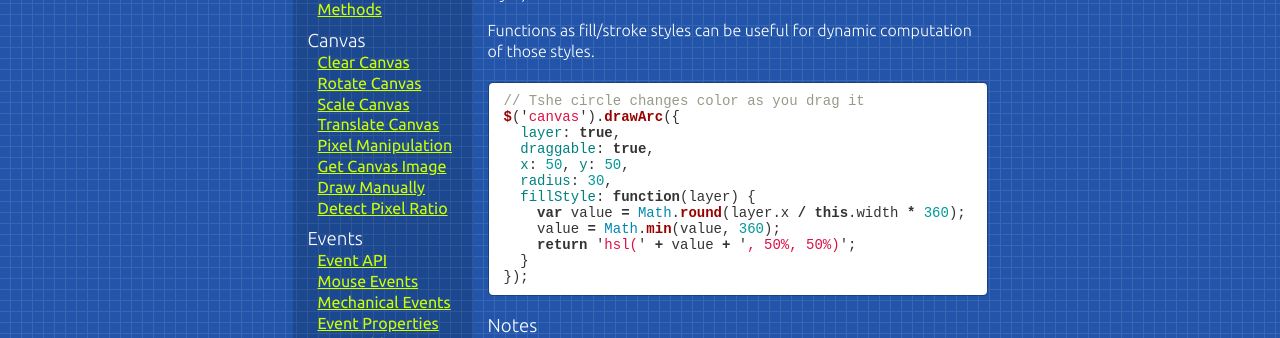
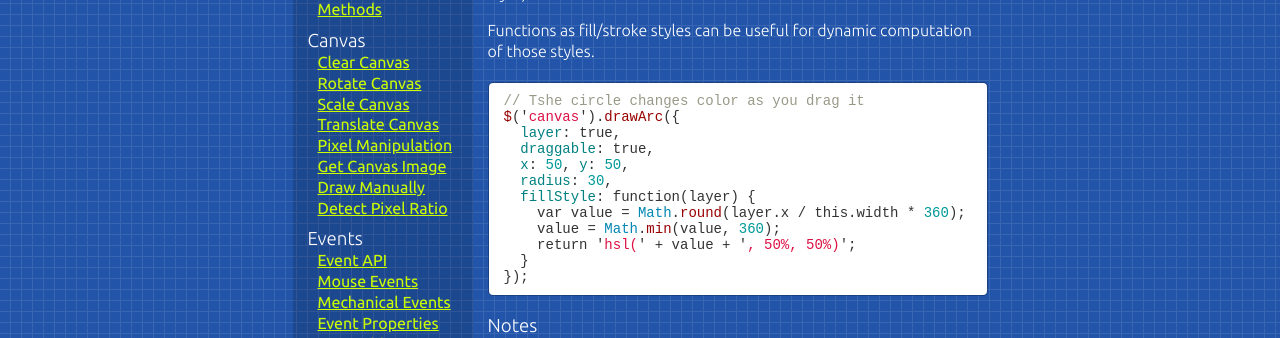
Before and after one commit to caleb531/jcanvas-website, a Jekyll site: the page built from _docs/functions.md, in a window 1280 px wide. Shown: the part 282-620 px from the top of the page. Built offline with Jekyll 4.4.1, drawn with Linux system fonts in a browser that asks for light colours; some web fonts are replaced.

Commit message:
Remove all bold formatting from code blocks
Oxygen Mono, the font used for code on the site, only supports a
single font weight, so a bold font weight could never be seen
anyway.

```diff
--- a/_sass/_code.scss
+++ b/_sass/_code.scss
@@ -60,12 +60,10 @@ div.highlighter-rouge {
 .highlight {
   .c     { color: #998; } // Comment
   .err   { color: #a61717; background-color: #e3d2d2; } // Error
-  .k     { font-weight: bold; } // Keyword
-  .o     { font-weight: bold; } // Operator
   .cm    { color: #998; } // Comment.Multiline
-  .cp    { color: #999; font-weight: bold; } // Comment.Preproc
+  .cp    { color: #999; } // Comment.Preproc
   .c1    { color: #998; } // Comment.Single
-  .cs    { color: #999; font-weight: bold; } // Comment.Special
+  .cs    { color: #999; } // Comment.Special
   .gd    { color: #000; background-color: #fdd; } // Generic.Deleted
   .gd .x { color: #000; background-color: #faa; } // Generic.Deleted.Specific
   .gr    { color: #a00; } // Generic.Error
@@ -74,27 +72,21 @@ div.highlighter-rouge {
   .gi .x { color: #000; background-color: #afa; } // Generic.Inserted.Specific
   .go    { color: #888; } // Generic.Output
   .gp    { color: #555; } // Generic.Prompt
-  .gs    { font-weight: bold; } // Generic.Strong
   .gu    { color: #aaa; } // Generic.Subheading
   .gt    { color: #a00; } // Generic.Traceback
-  .kc    { font-weight: bold; } // Keyword.Constant
-  .kd    { font-weight: bold; } // Keyword.Declaration
-  .kp    { font-weight: bold; } // Keyword.Pseudo
-  .kr    { font-weight: bold; } // Keyword.Reserved
-  .kt    { color: #458; font-weight: bold; } // Keyword.Type
+  .kt    { color: #458; } // Keyword.Type
   .m     { color: #099; } // Literal.Number
   .s     { color: #d14; } // Literal.String
   .na    { color: #008080; } // Name.Attribute
   .nb    { color: #0086B3; } // Name.Builtin
-  .nc    { color: #458; font-weight: bold; } // Name.Class
+  .nc    { color: #458; } // Name.Class
   .no    { color: #008080; } // Name.Constant
   .ni    { color: #800080; } // Name.Entity
-  .ne    { color: #900; font-weight: bold; } // Name.Exception
-  .nf    { color: #900; font-weight: bold; } // Name.Function
+  .ne    { color: #900; } // Name.Exception
+  .nf    { color: #900; } // Name.Function
   .nn    { color: #555; } // Name.Namespace
   .nt    { color: #000080; } // Name.Tag
   .nv    { color: #008080; } // Name.Variable
-  .ow    { font-weight: bold; } // Operator.Word
   .w     { color: #bbb; } // Text.Whitespace
   .mf    { color: #099; } // Literal.Number.Float
   .mh    { color: #099; } // Literal.Number.Hex
```
